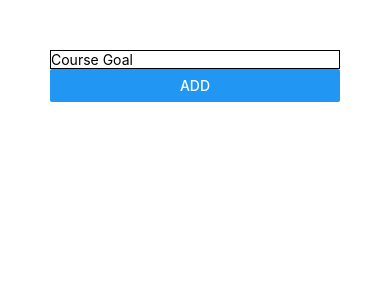
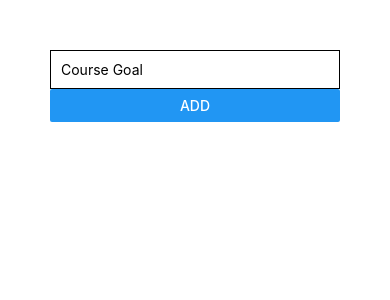
Before and after one commit to inzayn99/complete-guide-reactNative, a React Native app: screen / in a window 390 px wide. Shown: the top 300 px of the page. Built offline with nearby package versions, Linux system fonts and the light colour scheme.

Commit message:
erro-fix

```diff
--- a/App.js
+++ b/App.js
@@ -5,7 +5,7 @@ export default function App() {
   return (
     <View style={{padding: 50}}>
       <View>
-      <TextInput placeholder="Course Goal" style={{borderBottomColor: 'black', borderWidth: 1 }}/>
+      <TextInput placeholder="Course Goal" style={{borderBottomColor: 'black', borderWidth: 1, padding: 10}}/>
       <Button title='ADD' />
       </View>
       <View>
```
